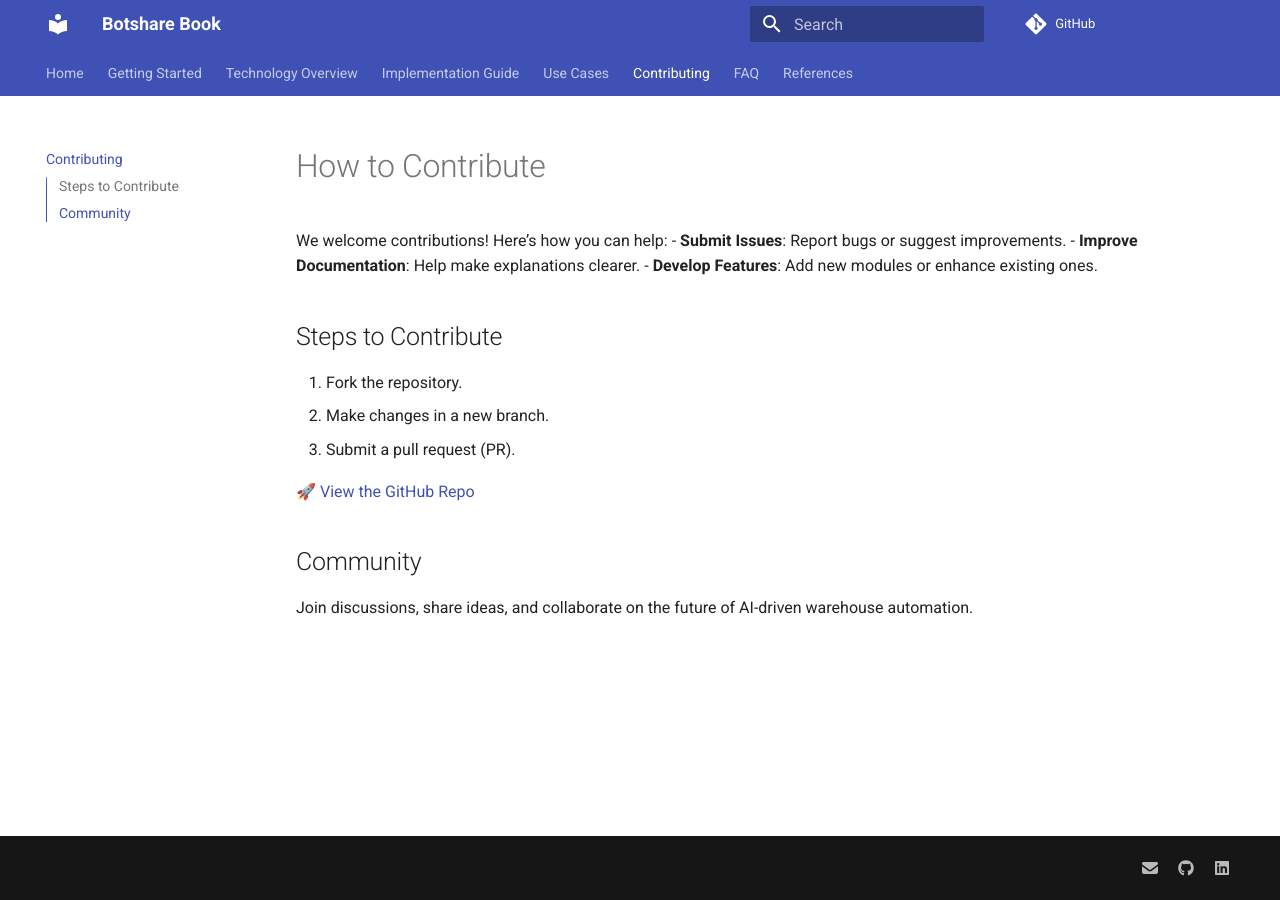
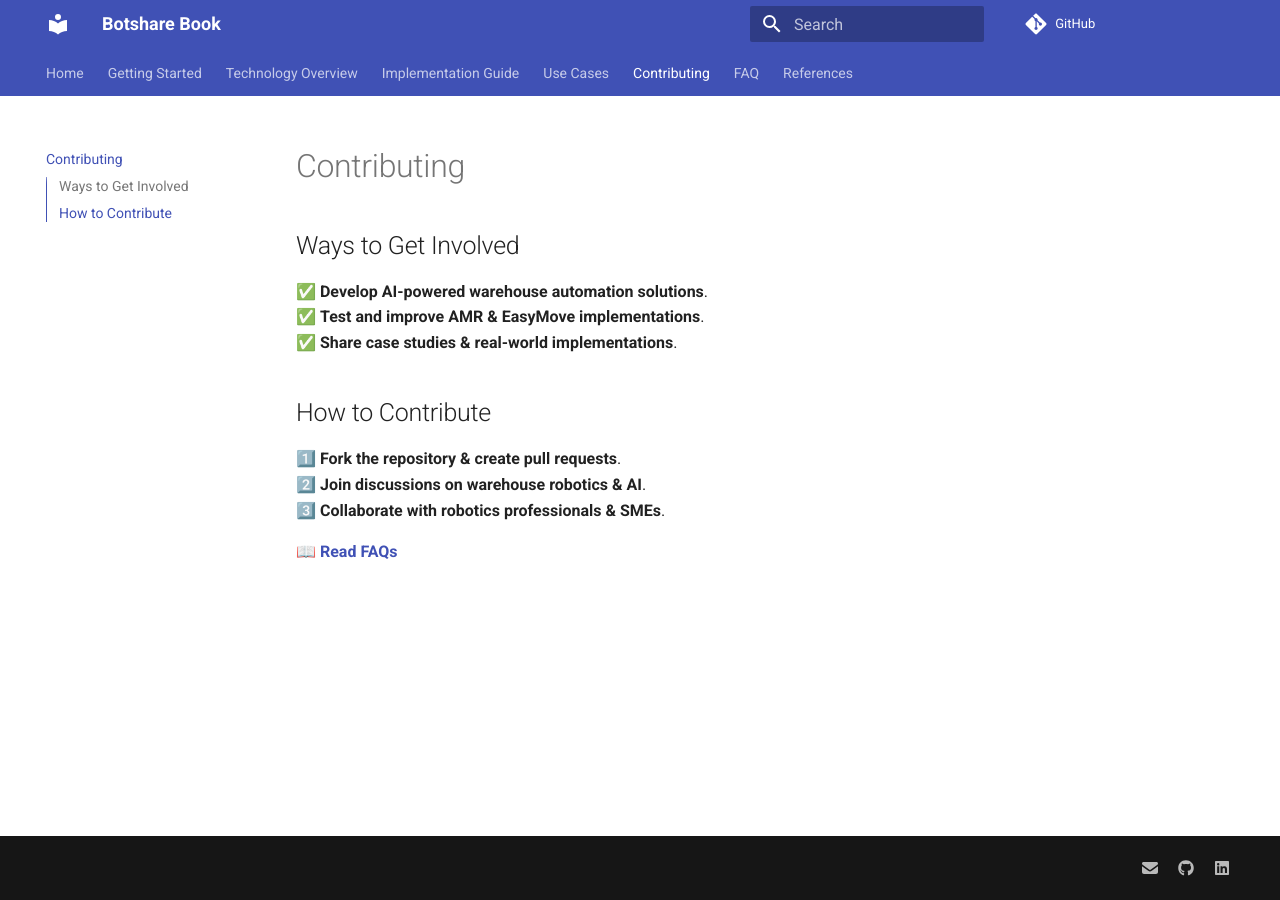
Before and after one commit to BotshareAI/Botshare_book, an MkDocs documentation site: the page built from docs/contributing.md, in a window 1280 px wide. Built offline with MkDocs 1.6.1 and Material for MkDocs 9.7.7, drawn with Linux system fonts in a browser that asks for light colours; comment, search, counter and statistics services are not loaded.

Commit message:
Update contributing.md

```diff
--- a/docs/contributing.md
+++ b/docs/contributing.md
@@ -1,16 +1,13 @@
-# How to Contribute
-We welcome contributions! Here’s how you can help:
-- **Submit Issues**: Report bugs or suggest improvements.
-- **Improve Documentation**: Help make explanations clearer.
-- **Develop Features**: Add new modules or enhance existing ones.
+# Contributing
 
-## Steps to Contribute
-1. Fork the repository.
-2. Make changes in a new branch.
-3. Submit a pull request (PR).
+## Ways to Get Involved
+✅ **Develop AI-powered warehouse automation solutions**.
+✅ **Test and improve AMR & EasyMove implementations**.
+✅ **Share case studies & real-world implementations**.
 
-🚀 [View the GitHub Repo](https://github.com/openAMRobot)
+## How to Contribute
+1️⃣ **Fork the repository & create pull requests**.
+2️⃣ **Join discussions on warehouse robotics & AI**.
+3️⃣ **Collaborate with robotics professionals & SMEs**.
 
-
-## Community
-Join discussions, share ideas, and collaborate on the future of AI-driven warehouse automation.
+📖 **[Read FAQs](faq.md)**
```
